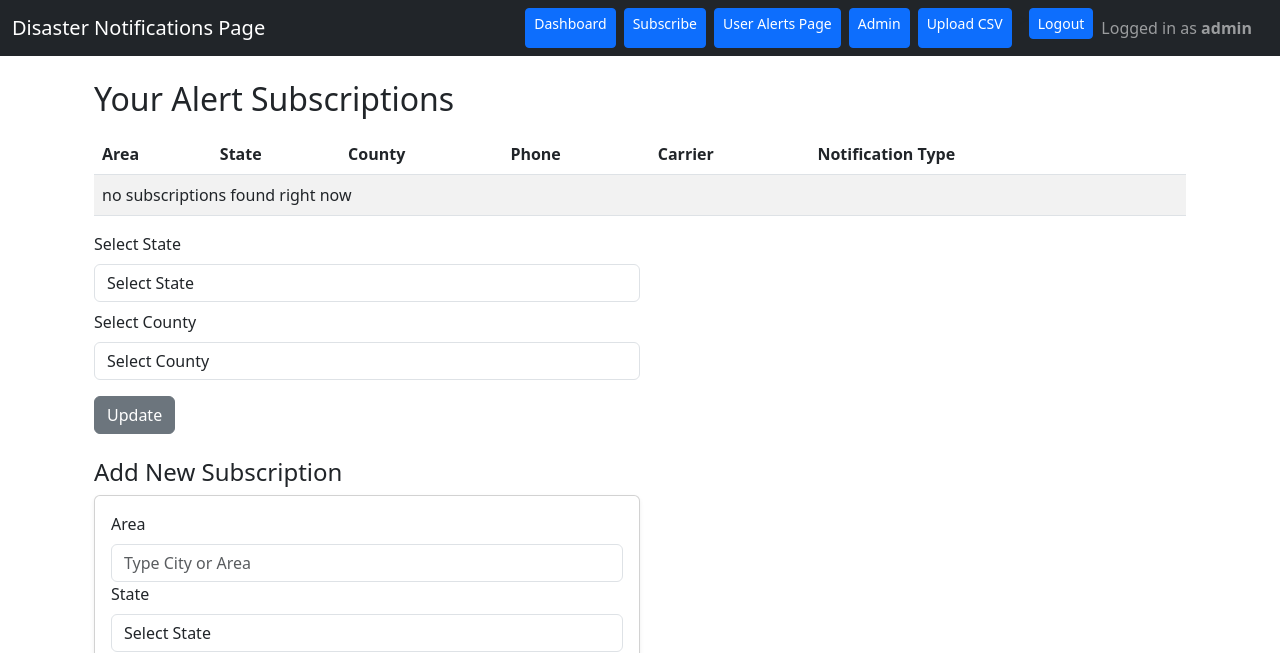
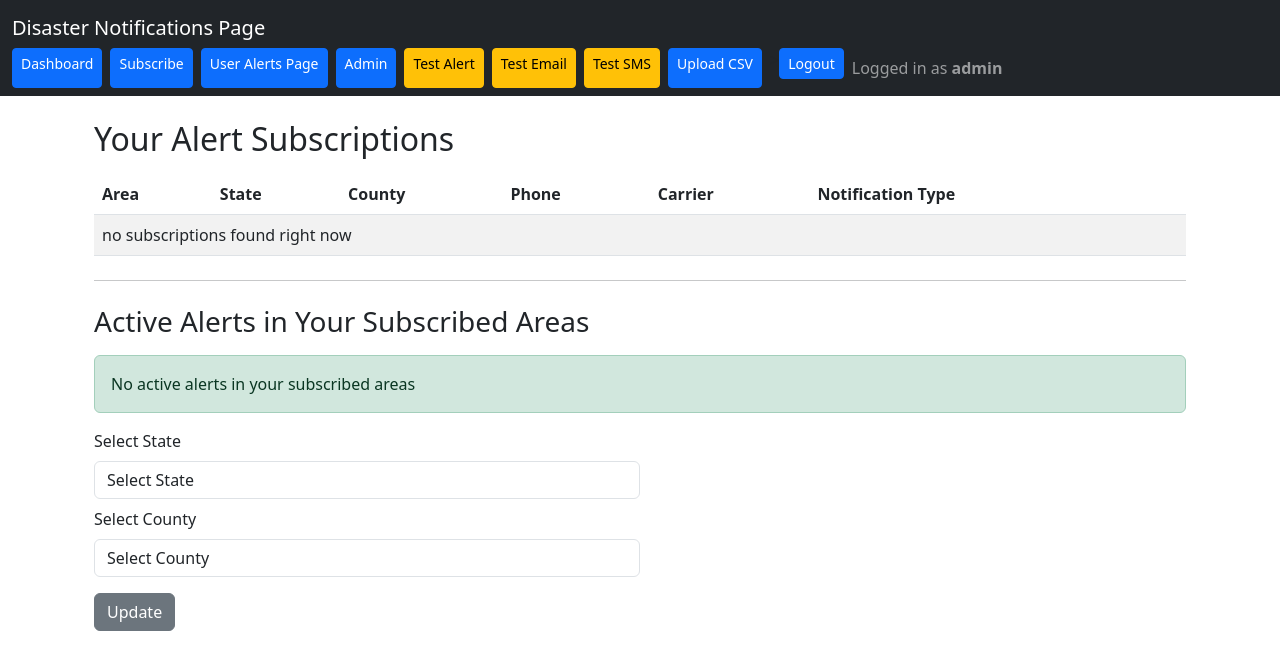
Before and after one commit to BradBKaiBuffs/disaster_notification, a Django app: page /user_alerts/ in a window 1280 px wide. Shown: the top 653 px of the page. Run offline with Django 5.2, Linux system fonts and the light colour scheme; a user stored in the database is signed in; data that the repository does not hold is empty; parts of the project's set-up code (start-up, migrations or seed data) failed here and were passed over.

Commit message:
added active alert table in personal page

```diff
--- a/disaster_notification/settings.py
+++ b/disaster_notification/settings.py
@@ -125,7 +125,7 @@ CELERY_RESULT_BACKEND = 'django-db'
 # Celery beat schedule
 CELERY_BEAT_SCHEDULE = {
     'grab-noaa-alerts-every-10-mins': {
-        'task': 'notification.tasks.grab_noaa_alerts',
+        'task': 'notification.tasks.grab_noaa_alerts_task',
         'schedule': crontab(minute='*/10')
     },
 }
--- a/notification/models.py
+++ b/notification/models.py
@@ -36,6 +36,14 @@ class NoaaAlert(models.Model):
         # simple readable label for admin and logs
         return f"{self.event} ({self.severity})"
 
+CARRIER_NAMES = {
+    "vtext.com": "Verizon",
+    "txt.att.net": "AT&T",
+    "tmomail.net": "T-Mobile",
+    "messaging.sprintpcs.com": "Sprint",
+    "mms.uscc.net": "US Cellular",
+    "message.alltel.com": "AllTel",
+}
 
 # stores what area a user wants to follow for alerts
 class UserAreaSubscription(models.Model):
@@ -60,6 +68,10 @@ class UserAreaSubscription(models.Model):
 
     # similar situation with state and county so I had to put in default parameters
     carrier = models.CharField(max_length=50, default="", blank=True)
+
+    # pulled the value like vtext.com instead of Verizon on the Alert Subscriptions page
+    def carrier_label(self):
+        return CARRIER_NAMES.get(self.carrier, self.carrier)
 
     # saves what notification type the user wants
     notification_type = models.CharField(
--- a/notification/tasks.py
+++ b/notification/tasks.py
@@ -137,7 +137,7 @@ def send_email_task(self, subject, message, to_email):
         return f"Sent failed: {e}"
 
 # carriers to be used for task
-carrier_gateways = {
+CARRIER_GATEWAYS = {
     "att": "txt.att.net",
     "Verizon": "vtext.com",
     "T-Mobile": "tmomail.net",
@@ -152,10 +152,10 @@ carrier_gateways = {
 @shared_task
 def send_sms_task(to_number, carrier, message):
     # check the carrier table
-    if carrier not in carrier_gateways:
+    if carrier not in CARRIER_GATEWAYS:
         return "Carrier not found"
 
-    gateway = carrier_gateways[carrier]
+    gateway = CARRIER_GATEWAYS[carrier]
 
     # create the email address that will be used to send via gmail
     sms_email = f"{to_number}@{gateway}"
--- a/notification/templates/notification/base.html
+++ b/notification/templates/notification/base.html
@@ -42,6 +42,9 @@
                 {% if user.is_staff %}
                     <!-- only accessible for admins who are signed in -->
                     <a href="/admin/" class="btn btn-primary btn-sm me-2">Admin</a>
+                    <a href="{% url 'test_alert' %}" class="btn btn-warning btn-sm me-2">Test Alert</a>
+                    <a href="{% url 'test_email' %}" class="btn btn-warning btn-sm me-2">Test Email</a>
+                    <a href="{% url 'test_sms' %}" class="btn btn-warning btn-sm me-2">Test SMS</a>
                     <a href="/upload_csv/" class="btn btn-primary btn-sm me-2">Upload CSV</a>
                 {% endif %}
 >
--- a/notification/templates/notification/user_alerts.html
+++ b/notification/templates/notification/user_alerts.html
@@ -32,7 +32,7 @@
                     <td>{{ sub.state }}</td>
                     <td>{{ sub.county }}</td>
                     <td>{{ sub.phone_number }}</td>
-                    <td>{{ sub.carrier }}</td>
+                    <td>{{ sub.carrier_label }}</td>
                     <td>{{ sub.get_notification_type_display }}</td>
                     <td>
                         <a class="btn btn-sm btn-danger"
@@ -46,6 +46,50 @@
             {% endfor %}
         </tbody>
     </table>
+
+    <!-- Active alerts from active subscriptions -->
+    <hr class="my-4">
+
+    <h3>Active Alerts in Your Subscribed Areas</h3>
+
+    {% if active_alerts %}
+    <div class="table-responsive mt-3">
+        <table class="table table-striped table-hover">
+            <thead class="table-dark">
+                <tr>
+                    <th>Event</th>
+                    <th>Area</th>
+                    <th>Severity</th>
+                    <th>Urgency</th>
+                    <th>Sent</th>
+                    <th>Expires</th>
+                </tr>
+            </thead>
+
+            <tbody>
+            {% for alert in active_alerts %}
+                <tr class="
+                    {% if alert.severity|lower == 'severe' %}table-danger
+                    {% elif alert.severity|lower == 'moderate' %}table-warning
+                    {% elif alert.severity|lower == 'minor' %}table-info
+                    {% endif %}
+                ">
+                    <td>{{ alert.event }}</td>
+                    <td>{{ alert.area_desc }}</td>
+                    <td>{{ alert.severity }}</td>
+                    <td>{{ alert.urgency }}</td>
+                    <td>{{ alert.sent|date:'Y-m-d H:i' }}</td>
+                    <td>{{ alert.expires|date:'Y-m-d H:i' }}</td>
+                </tr>
+            {% endfor %}
+            </tbody>
+        </table>
+    </div>
+    {% else %}
+    <div class="alert alert-success mt-3">
+        No active alerts in your subscribed areas
+    </div>
+    {% endif %}
 
     <!-- filter for the charts -->
     <form method="get" class="mb-3 w-50">
@@ -132,7 +176,7 @@
 
 <script>
     // when a state is selected it matches the counties for it
-    document.getElementById("state-select").addEventListener("change", function () {
+    document.getElementById("graph-state").addEventListener("change", function () {
 
         let state = this.value;
 
@@ -141,7 +185,7 @@
             .then(r => r.json())
             .then(data => {
 
-                let countySelect = document.getElementById("county-select");
+                let countySelect = document.getElementById("graph-county");
 
                 // reset dropdown
                 countySelect.innerHTML = '<option value="">Select County</option>';
--- a/notification/views.py
+++ b/notification/views.py
@@ -130,7 +130,7 @@ def heatmap_chart():
     return plot(fig, output_type="div")
 
 
-# main dashboard page view that displays charts when selecting a county/state and allows filtering of existing alerts
+# main dashboard page view that displays charts when selecting a county/state
 def dashboard_view(request):
 
     disaster_data = grab_disaster_events_per_year()
@@ -313,12 +313,12 @@ def grab_county_event_type_data(state, county):
 # bar chart for disaster types for when a user selects a county on user page
 def county_event_type_chart(state, county):
 
-  disaster_types = grab_county_event_type_data(state, county)
+  combined_type = grab_county_event_type_data(state, county)
 
   disaster_types = []
   disaster_totals = []
 
-  for t in type:
+  for t in combined_type:
     disaster_types.append(t["event_type"])
     disaster_totals.append(t["total"])
 
@@ -496,6 +496,20 @@ def subscribe_view(request):
 # personalized user page view
 def user_alerts_view(request):
 
+    # grabs all subscriptions for the logged in user and is used for alerts and charts
+    subscriptions = UserAreaSubscription.objects.filter(user=request.user)
+
+    # pull active alerts that user subscribed to
+    active_alerts = []
+
+    all_alerts = NoaaAlert.objects.all()
+
+    for alert in all_alerts:
+        for sub in subscriptions:
+            if sub.area.lower() in alert.area_desc.lower():
+                active_alerts.append(alert)
+                break
+
     # grab all the states from StormEvent model
     states = (
         StormEvent.objects
@@ -516,10 +530,6 @@ def user_alerts_view(request):
             .distinct()
             .order_by("county")
         )
-
-    # grabs all subscriptions for the logged in user
-    # allows county selection to view disaster charts
-    subscriptions = UserAreaSubscription.objects.filter(user=request.user)
 
     selected_county = request.GET.get("county", "").strip()
 
@@ -579,6 +589,7 @@ def user_alerts_view(request):
         "county_map_json": json.dumps(county_map),
         "selected_type": selected_type,
         "form": form,
+        "active_alerts": active_alerts,
     })
 
 
@@ -652,6 +663,7 @@ def upload_csv_view(request):
 
 
 # not used anymore but keeping it for future use
+@staff_member_required
 def test_email_view(request):
 
     message_sent = None
@@ -670,6 +682,7 @@ def test_email_view(request):
     })
 
 # not used anymore but keeping it for future use
+@staff_member_required
 def test_sms_view(request):
 
     message_sent = None
@@ -689,6 +702,7 @@ def test_sms_view(request):
     })
 
 # for testing alerts at initial stage of development
+@staff_member_required
 def test_alert_view(request):
 
     # create the primary key using uuid
```
